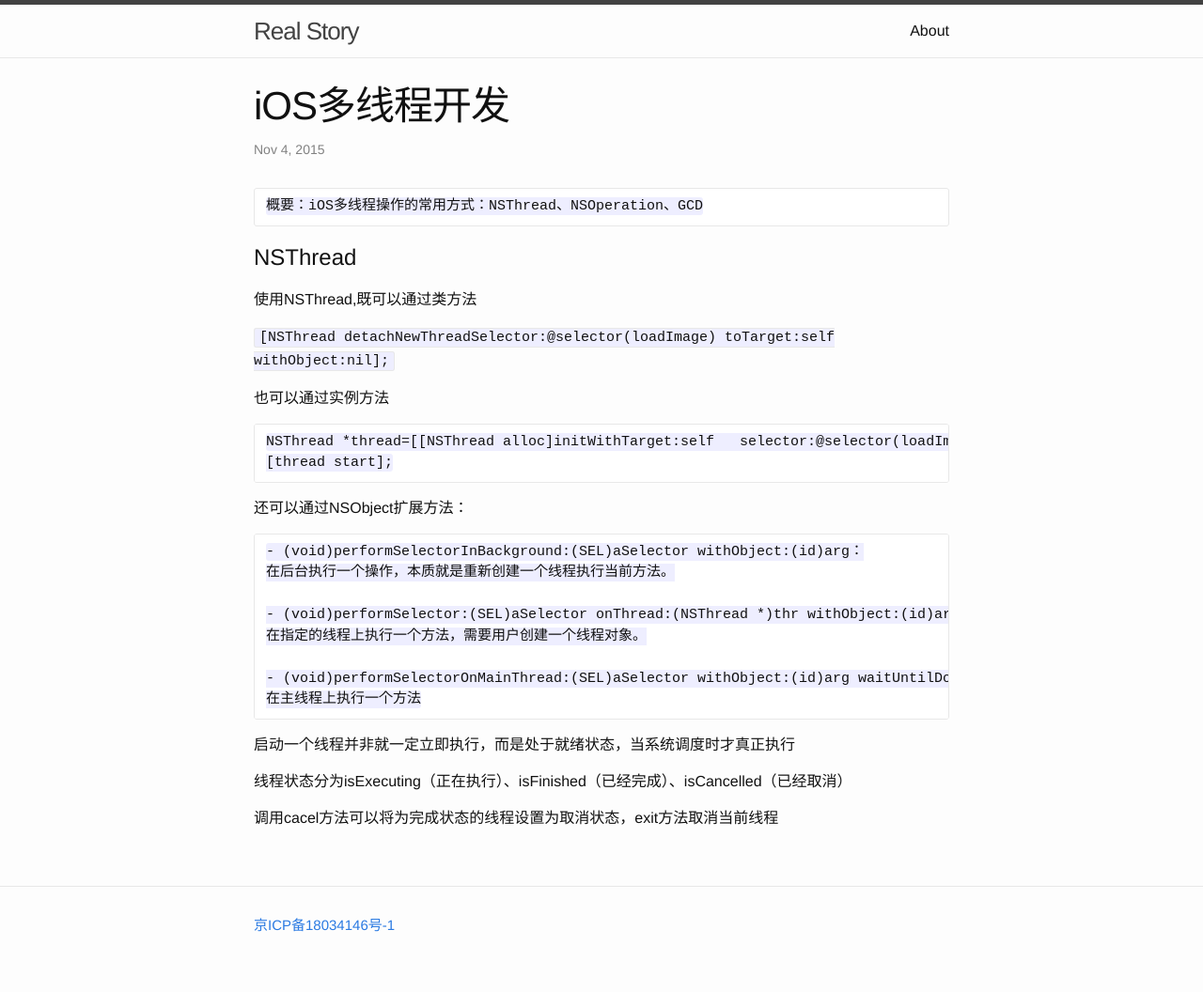
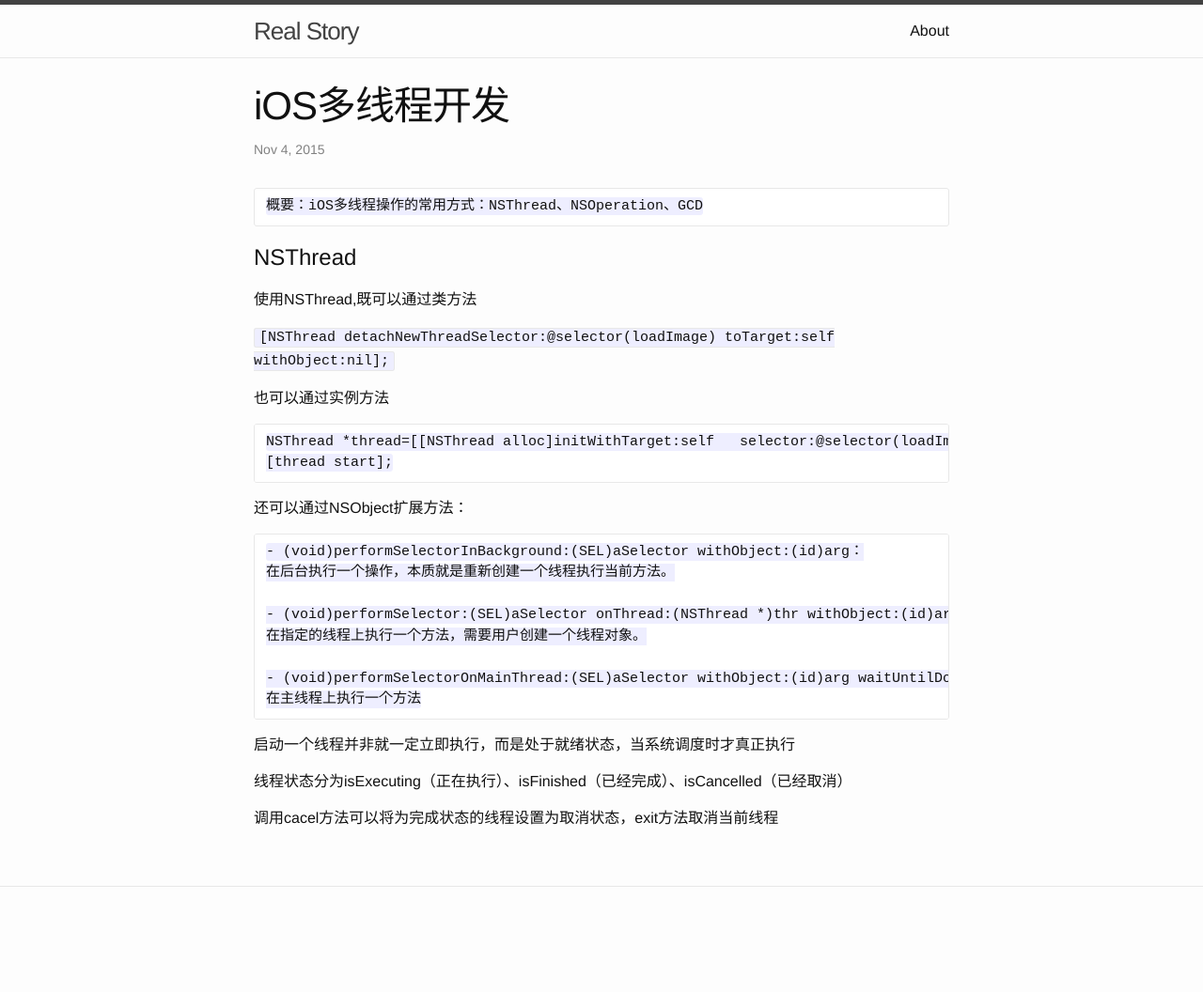
Before and after one commit to RealStory/RealStory.github.io, a Jekyll site: the page built from _posts/2015-11-4-iOS多线程开发.md, in a window 1280 px wide. Shown: the whole page at 94% size. Built offline with Jekyll 4.4.1, drawn with Linux system fonts in a browser that asks for light colours; after the commit the page ends 1034 px from its top, so only the background shows below that.

Commit message:
Update _config.yml

```diff
--- a/_config.yml
+++ b/_config.yml
@@ -1,10 +1,10 @@
 # Site settings
 title: Real Story
-email: 1198698951@qq.com
+email: ""
 description: > # this means to ignore newlines until "baseurl:"
 baseurl: "" # the subpath of your site, e.g. /blog/
 url: "http://yourdomain.com" # the base hostname & protocol for your site
 github_username:  RealStory
-beianhao: "京ICP备18034146号-1"
+beianhao: ""
 # Build settings
 markdown: kramdown
```
